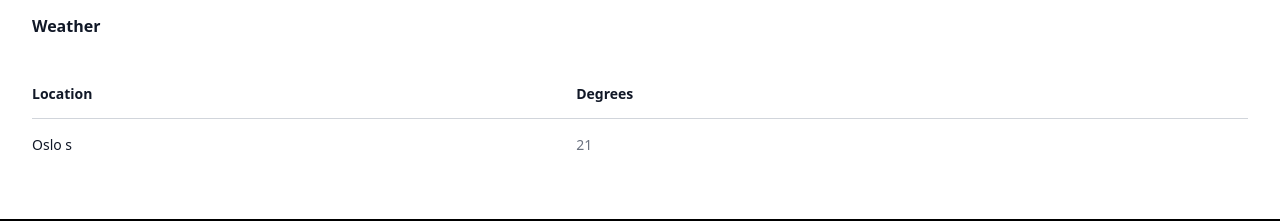
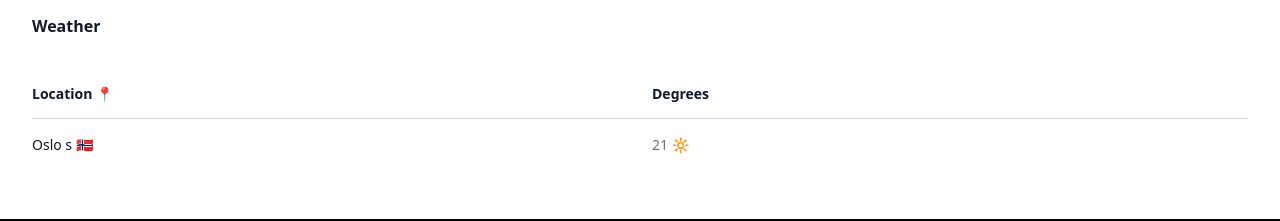
Before and after one commit to IsacHolstad/skywatch, a React (Create React App) app: page / in a window 1280 px wide. Shown: the part 1154-1375 px from the top of the page. Built offline with nearby package versions, Linux system fonts and the light colour scheme.

Commit message:
emojies added to weater section

```diff
--- a/src/components/WeatherSection.js
+++ b/src/components/WeatherSection.js
@@ -1,5 +1,5 @@
 const people = [
-    { place: 'Oslo s', title: '21' },
+    { place: 'Oslo s 🇳🇴 ', title: '21 🔆 ' },
     // More people...
 ]
 
@@ -19,7 +19,7 @@ export default function WeatherSection() {
                             <thead>
                             <tr>
                                 <th scope="col" className="py-3.5 pl-4 pr-3 text-left text-sm font-semibold text-gray-900 sm:pl-0">
-                                    Location
+                                    Location 📍
                                 </th>
                                 <th scope="col" className="px-3 py-3.5 text-left text-sm font-semibold text-gray-900">
                                     Degrees
```
